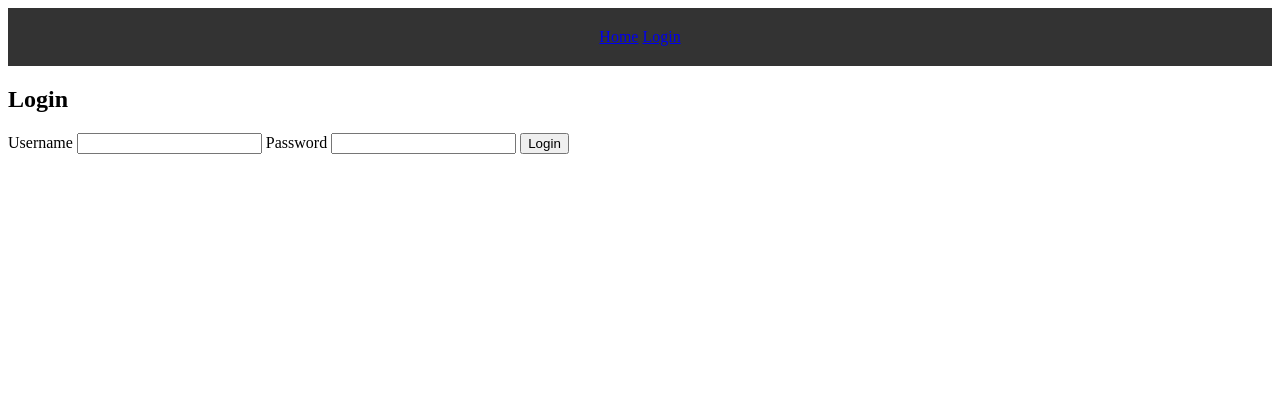
After one commit to NicolaPicciafuoco/ethical_hacking_project, a Flask app: page /public_login in a window 1280 px wide. The commit adds this page. Shown: the top 420 px of the page. Run offline with Flask 3, Linux system fonts and the light colour scheme.

Commit message:
working on well-done login form

```diff
--- a/app.py
+++ b/app.py
@@ -1,5 +1,6 @@
 from flask import Flask, render_template, request, redirect, url_for, session
 from functools import wraps
+from form import LoginForm
 import secrets
 import sqlite3
 
@@ -21,41 +22,46 @@ def login_required(f):
 def index():
     return render_template('index.html')
 
-#route for page of login
-@app.route('/login')
-def login_page():
-    return render_template('login.html')
+@app.route('/public_login', methods=['GET', 'POST'])
+def public_login():
+    form = LoginForm()
+    if form.validate_on_submit():
+        pass
+    return render_template('public_login.html', form=form)
 
-@app.route('/login', methods=['POST'])
+@app.route('/login', methods=['GET','POST'])
 def login():
-    try:
-        #
-        username = request.form['username']
-        password = request.form['password']
+    if request.method == 'GET':
+        return render_template('login.html')
+    elif request.method == 'POST':
+        try:
+            #
+            username = request.form['username']
+            password = request.form['password']
 
-        # Connessione to database SQLite
-        conn = sqlite3.connect('mortenera.sqlite')
-        cursor = conn.cursor()
+            # Connessione to database SQLite
+            conn = sqlite3.connect('mortenera.sqlite')
+            cursor = conn.cursor()
 
-        # build query
-        query = "SELECT * FROM users WHERE username = '" + username + "' AND password = '" + password + "'"
-        print(query)
-        # execute  query
-        cursor.execute(query)
-        user = cursor.fetchone()
+            # build query
+            query = "SELECT * FROM users WHERE username = '" + username + "' AND password = '" + password + "'"
+            print(query)
+            # execute  query
+            cursor.execute(query)
+            user = cursor.fetchone()
 
-        # Close connection
-        conn.close()
+            # Close connection
+            conn.close()
 
-        # Check if user exists
-        if user:
-            session['username'] = username
-            return redirect(url_for('area_riservata', user=username))
-        else:
-            return 'Credenziali non valide.'
-    except Exception as e:
-        print(e)
-        return 'Errore durante il login.'
+            # Check if user exists
+            if user:
+                session['username'] = username
+                return redirect(url_for('area_riservata', user=username))
+            else:
+                return 'Credenziali non valide.'
+        except Exception as e:
+            print(e)
+            return 'Errore durante il login.'
 
 @app.route('/area_riservata')
 @login_required
--- /dev/null
+++ b/form.py
@@ -0,0 +1,8 @@
+from flask_wtf import FlaskForm
+from wtforms import StringField, PasswordField, SubmitField
+from wtforms.validators import DataRequired
+
+class LoginForm(FlaskForm):
+    username = StringField('Username', validators=[DataRequired()])
+    password = PasswordField('Password', validators=[DataRequired()])
+    submit = SubmitField('Login')
--- a/templates/layout.html
+++ b/templates/layout.html
@@ -12,6 +12,7 @@
         <nav>
             <!-- Altri link di navigazione -->
             <a href="{{ url_for('index') }}">Home</a>
+            <a href="{{ url_for('public_login') }}">Login</a>
             {% if session['username'] %}
                 <a href="{{ url_for('logout') }}">Logout</a>
             {% endif %}
--- /dev/null
+++ b/templates/public_login.html
@@ -0,0 +1,10 @@
+{% extends "layout.html" %}
+{% block content %}
+  <h2>Login</h2>
+  <form method="POST">
+    {{ form.hidden_tag() }}
+    {{ form.username.label }} {{ form.username() }}
+    {{ form.password.label }} {{ form.password() }}
+    {{ form.submit() }}
+  </form>
+{% endblock %}
```
Also changed, not shown: templates/login.html (+3 -11 lines).
